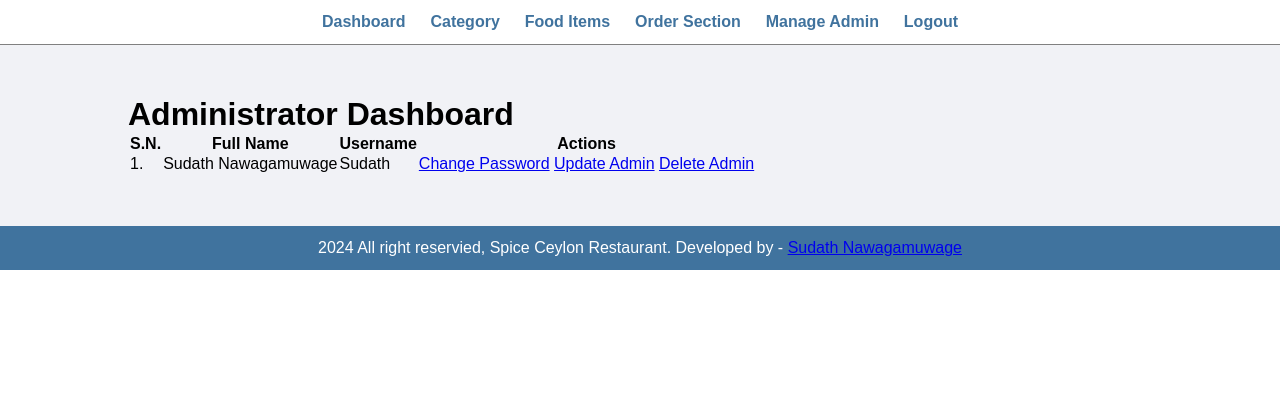
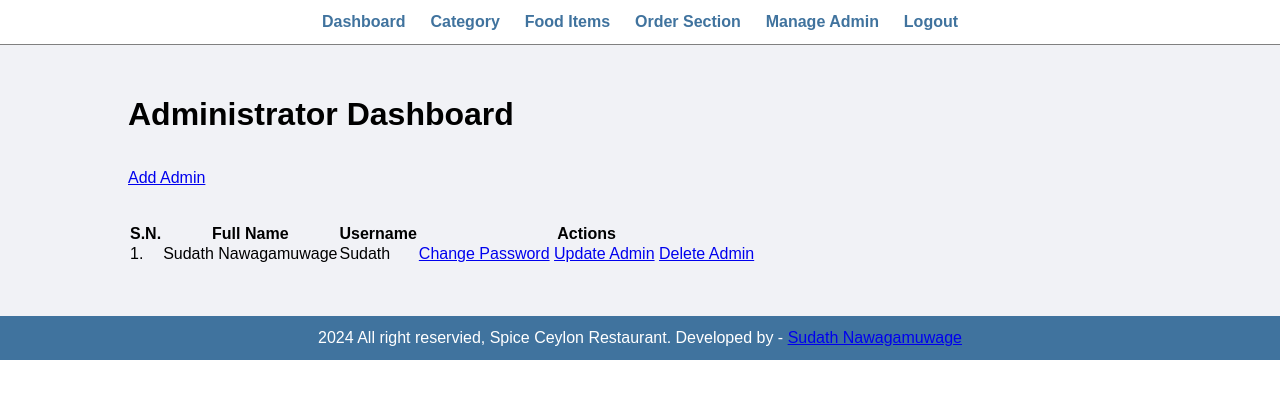
Before and after one commit to CO699-Project/Food-order-website, a PHP site: page /admin/manage-admin.php in a window 1280 px wide. Shown: the top 399 px of the page. Run offline with PHP 8.4, Linux system fonts and the light colour scheme.

Commit message:
added admin button

```diff
--- a/admin/manage-admin.php
+++ b/admin/manage-admin.php
@@ -4,6 +4,14 @@
         <div class="main-content">
             <div class ="wrapper">
                 <h1>Administrator Dashboard</h1>
+
+                <br /><br />
+
+                <!-- Button to Add Admin -->
+                <a href="#" class="btn-primary">Add Admin</a>
+
+                <br /><br /><br />
+
                 <table class="tbl-full">
                     <tr>
                         <th>S.N.</th>
```
